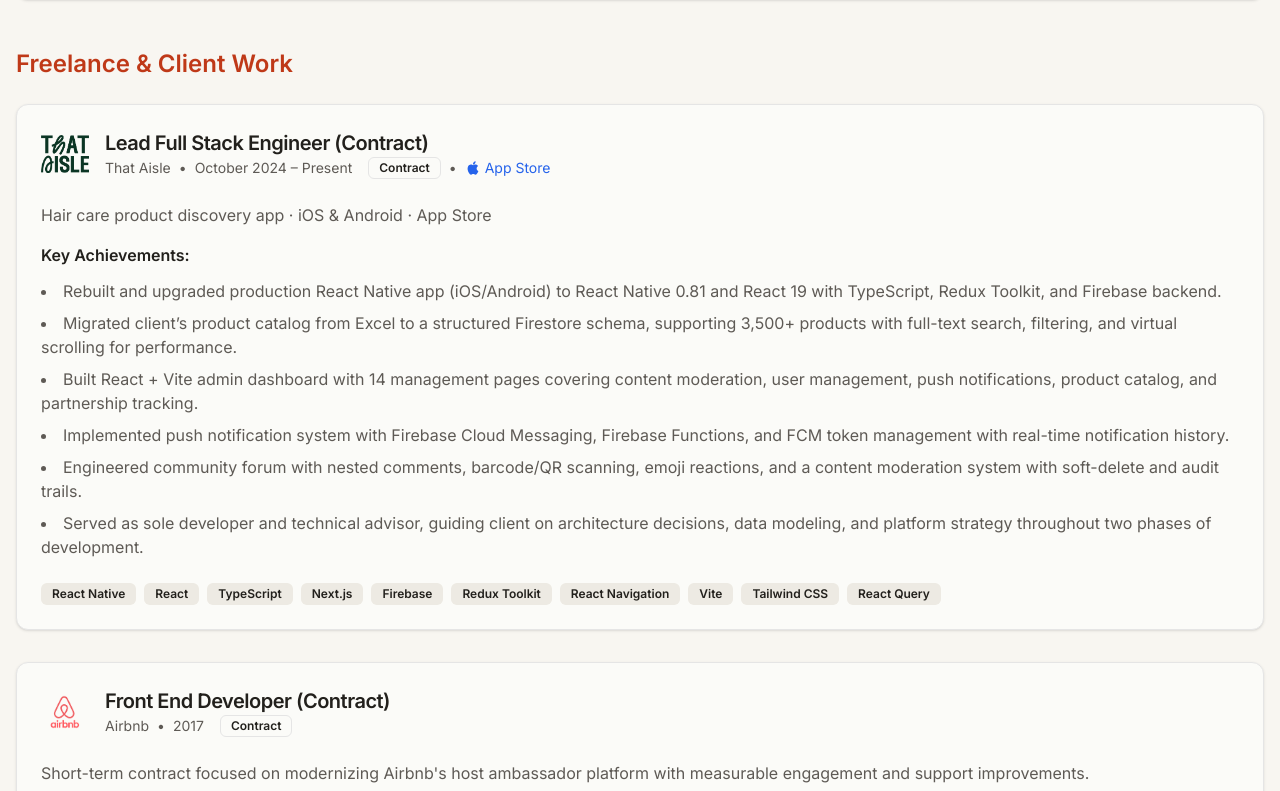
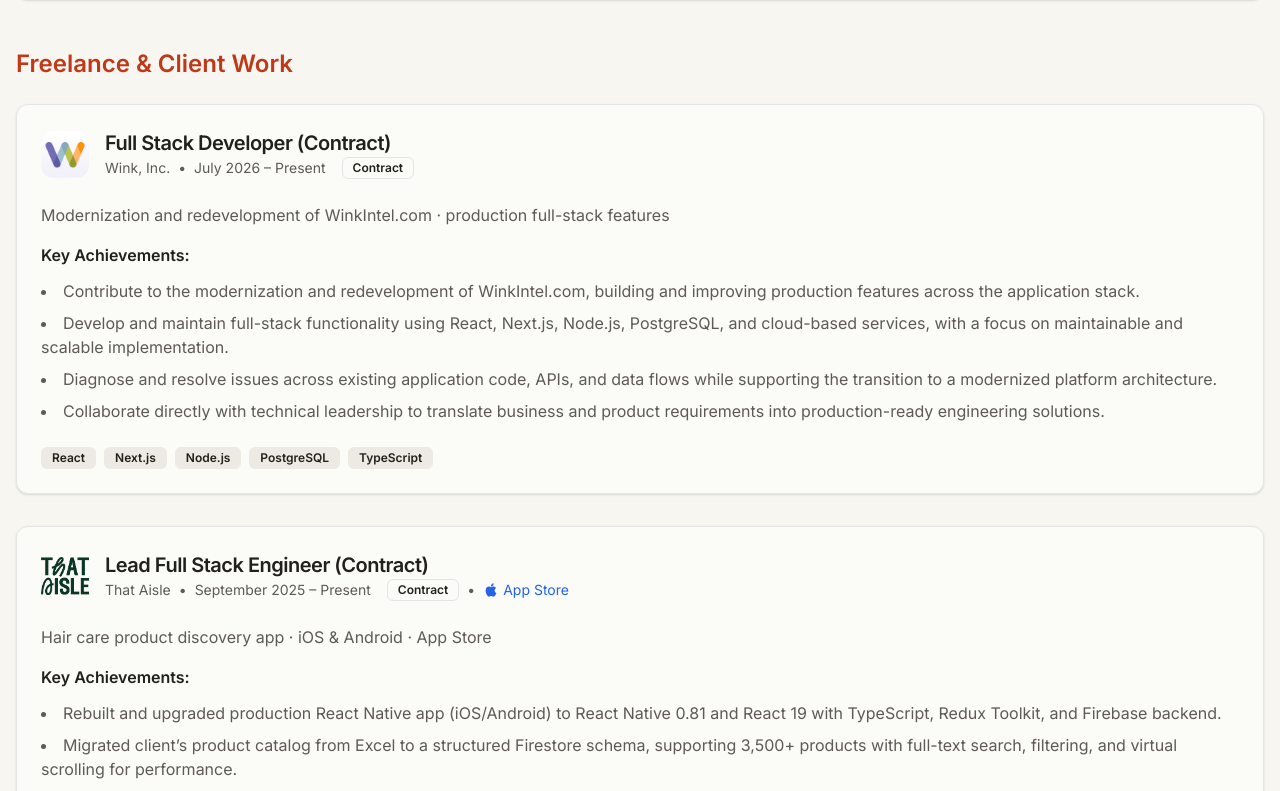
Before and after one commit to theamazingmrb/portfolio, a Next.js app: page /about in a window 1280 px wide. Shown: the part 2649-3440 px from the top of the page. Built offline with nearby package versions, Linux system fonts and the light colour scheme; no server answers.

Commit message:
Add Wink experience + That Aisle/Wink logos to impact strip
- Add Wink, Inc. (Full Stack Developer, Contract, July 2026-Present) to About experience and Projects page
- Add That Aisle + Wink logos to the home 'places I've made an impact' strip
- Add wink.png logo asset

```diff
--- a/app/page.tsx
+++ b/app/page.tsx
@@ -38,6 +38,12 @@
         </a>
         <a href="https://bbdo.com" target="_blank" rel="noopener noreferrer" aria-label="BBDO" className="company-wordmark">
           <Image src="/logos/bbdo-wordmark.svg" alt="BBDO" width={160} height={50} className="company-logo-img object-contain" />
+        </a>
+        <a href="https://www.thataisle.com/" target="_blank" rel="noopener noreferrer" aria-label="That Aisle" className="company-wordmark">
+          <Image src="/projects/that_aisle/thataisle-flat.png" alt="That Aisle" width={120} height={50} className="company-logo-img object-contain" />
+        </a>
+        <a href="https://www.winkintel.com" target="_blank" rel="noopener noreferrer" aria-label="Wink" className="company-wordmark">
+          <Image src="/logos/wink.png" alt="Wink" width={50} height={50} className="company-logo-img object-contain" />
         </a>
       </div>
 
--- a/app/projects/projects-client.tsx
+++ b/app/projects/projects-client.tsx
@@ -12,6 +12,22 @@
 
 function ProfessionalExperience() {
   const experiences = [
+    {
+      company: "Wink, Inc.",
+      role: "Full Stack Developer (Contract)",
+      period: "July 2026 - Present",
+      description:
+        "Modernization and redevelopment of WinkIntel.com — building and improving production features across the application stack.",
+      achievements: [
+        "Contribute to the modernization and redevelopment of WinkIntel.com, building and improving production features across the application stack.",
+        "Develop and maintain full-stack functionality using React, Next.js, Node.js, PostgreSQL, and cloud-based services, with a focus on maintainable and scalable implementation.",
+        "Diagnose and resolve issues across existing application code, APIs, and data flows while supporting the transition to a modernized platform architecture.",
+        "Collaborate directly with technical leadership to translate business and product requirements into production-ready engineering solutions."
+      ],
+      technologies: ["React", "Next.js", "Node.js", "PostgreSQL", "TypeScript"],
+      logo: "/logos/wink.png",
+      logoBg: "bg-white p-2 rounded-lg"
+    },
     {
       company: "Daily Wick",
       role: "Founder & Full Stack Engineer",
--- a/data/experience.ts
+++ b/data/experience.ts
@@ -131,9 +131,25 @@
 
 export const freelanceProjects: Experience[] = [
   {
+    title: "Full Stack Developer (Contract)",
+    company: "Wink, Inc.",
+    period: "July 2026 – Present",
+    description: "Modernization and redevelopment of WinkIntel.com · production full-stack features",
+    achievements: [
+      "Contribute to the modernization and redevelopment of WinkIntel.com, building and improving production features across the application stack.",
+      "Develop and maintain full-stack functionality using React, Next.js, Node.js, PostgreSQL, and cloud-based services, with a focus on maintainable and scalable implementation.",
+      "Diagnose and resolve issues across existing application code, APIs, and data flows while supporting the transition to a modernized platform architecture.",
+      "Collaborate directly with technical leadership to translate business and product requirements into production-ready engineering solutions.",
+    ],
+    technologies: ["React", "Next.js", "Node.js", "PostgreSQL", "TypeScript"],
+    companyUrl: "https://www.winkintel.com",
+    logo: "/logos/wink.png",
+    contract: true,
+  },
+  {
     title: "Lead Full Stack Engineer (Contract)",
     company: "That Aisle",
-    period: "October 2024 – Present",
+    period: "September 2025 – Present",
     description: "Hair care product discovery app · iOS & Android · App Store",
     achievements: [
       "Rebuilt and upgraded production React Native app (iOS/Android) to React Native 0.81 and React 19 with TypeScript, Redux Toolkit, and Firebase backend.",
```
Also changed, not shown: public/logos/wink.png (added).
